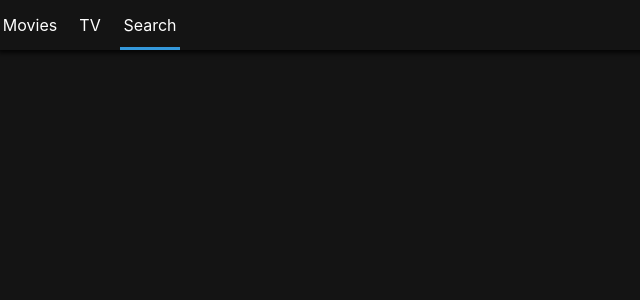
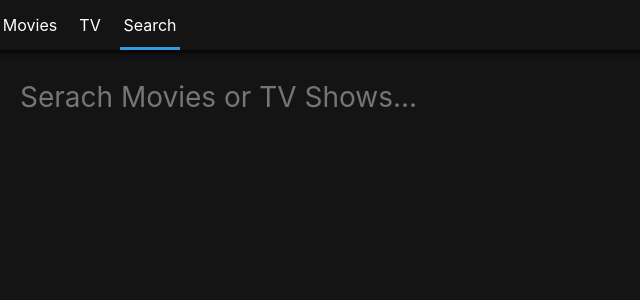
Before and after one commit to paulsplanet/movieplanet, a React (Create React App) app: page /search in a window 1280 px wide. Shown: the top 300 px of the page, without its empty margins (0-640 px from the left). Built offline with nearby package versions, Linux system fonts and the light colour scheme.

Commit message:
update presenter - search & message

```diff
--- /dev/null
+++ b/src/Components/Message.js
@@ -0,0 +1,26 @@
+import React from "react";
+import PropTypes from "prop-types";
+import styled from "styled-components";
+
+const Container = styled.div`
+    width: 100vw;
+    display: flex;
+    justify-content: center;
+`;
+
+const Text = styled.span`
+    color: ${props => props.color};
+`;
+
+const Message = ({ text, color }) => (
+    <Container>
+        <Text color={color}>{text}</Text>
+    </Container>
+);
+
+Message.propTypes = {
+    text: PropTypes.string.isRequired,
+    color: PropTypes.string.isRequired,
+};
+
+export default Message;
--- a/src/Routes/Home/HomePresenter.js
+++ b/src/Routes/Home/HomePresenter.js
@@ -3,9 +3,10 @@
 import styled from "styled-components";
 import Section from "Components/Section";
 import Loader from "Components/Loader";
+import Message from "Components/Message";
 
 const Container = styled.div`
-    padding: 0px 10px;
+    padding: 0px 20px;
 `;
 
 const HomePresenter = ({ nowPlaying, popular, upcoming, loading, error }) => loading ? (<Loader />) : (
@@ -31,6 +32,7 @@
                 ))}
             </Section>
         }
+        {error && <Message color="#e74c3c" text={error} />}
     </Container>
 );
 
--- a/src/Routes/Search/SearchContainer.js
+++ b/src/Routes/Search/SearchContainer.js
@@ -12,12 +12,20 @@
         loading: false,
     };
 
-    handleSubmit = () => {
+    handleSubmit = (event) => {
+        event.preventDefault();
         const { searchTerm } = this.state;
         if(searchTerm !== ""){
             this.searchByTerm();
         }
-    }
+    };
+
+    updateTerm = (event) => {
+        const { target: { value } } = event;
+        this.setState({
+            searchTerm: value,
+        })
+    };
 
     searchByTerm = async () => {
         const { searchTerm } = this.state;
@@ -45,7 +53,7 @@
 
     render() {
         const { movieResults, tvResults, searchTerm, error, loading } = this.state;
-        console.log(this.state);
+        // console.log(this.state);
         return (
             <SearchPresenter
                 movieResults={movieResults}
@@ -54,6 +62,7 @@
                 error={error}
                 loading={loading}
                 handleSubmit={this.handleSubmit}
+                updateTerm={this.updateTerm}
             />
         )
     };
--- a/src/Routes/Search/SearchPresenter.js
+++ b/src/Routes/Search/SearchPresenter.js
@@ -1,8 +1,56 @@
 import React from "react";
 import PropTypes from "prop-types";
 import styled from "styled-components";
+import Loader from "Components/Loader";
+import Section from "Components/Section";
+import Message from "Components/Message";
 
-const SearchPresenter = ({ movieResults, tvResults, loading, error, searchTerm, handleSubmit }) => null;
+const Container = styled.div`
+    padding: 0px 20px;
+`;
+
+const Form = styled.form`
+    margin-bottom: 50px;
+    width: 100%;
+`;
+
+const Input = styled.input`
+    all: unset;
+    font-size: 28px;
+    width: 100%;
+`;
+
+
+const SearchPresenter = ({ movieResults, tvResults, loading, error, searchTerm, handleSubmit, updateTerm, }) => (
+    <Container>
+        <Form onSubmit={handleSubmit}>
+            <Input placeholder="Serach Movies or TV Shows..." value={searchTerm} onChange={updateTerm} />
+
+        </Form>
+        {loading ? <Loader /> : (
+            <>
+                {movieResults && movieResults.length > 0 && (
+                    <Section title="Movie Results">
+                        {movieResults.map(movie => (
+                            <span key={movie.id}>{movie.title}</span>
+                        ))}
+                    </Section>
+                )}
+                {tvResults && tvResults.length > 0 && (
+                    <Section title="TV Show Results">
+                        {tvResults.map(show => (
+                            <span key={show.id}>{show.name}</span>
+                        ))}
+                    </Section>
+                )}
+                {error && <Message color="#e74c3c" text={error} />}
+                {tvResults && movieResults && tvResults.length === 0 && movieResults.length === 0 && (
+                    <Message color="#95a5a6" text="Nothing Found" />
+                )}
+            </>
+        )}
+    </Container>
+);
 
 SearchPresenter.propTypes = {
     movieResults: PropTypes.array,
@@ -11,6 +59,7 @@
     error: PropTypes.string,
     searchTerm: PropTypes.string,
     handleSubmit: PropTypes.func.isRequired,
+    updateTerm: PropTypes.func.isRequired,
 };
 
 export default SearchPresenter;
--- a/src/Routes/TV/TVPresenter.js
+++ b/src/Routes/TV/TVPresenter.js
@@ -3,9 +3,10 @@
 import styled from "styled-components";
 import Section from "Components/Section";
 import Loader from "Components/Loader";
+import Message from "Components/Message";
 
 const Container = styled.div`
-    padding: 0 10px;
+    padding: 0 20px;
 `;
 
 
@@ -32,6 +33,7 @@
                 ))}
             </Section>
         }
+        {error && <Message color="#e74c3c" text={error} />}
     </Container>
 );
 
```
